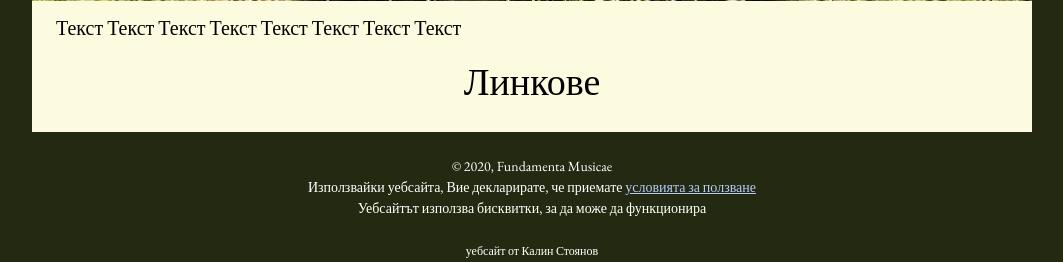
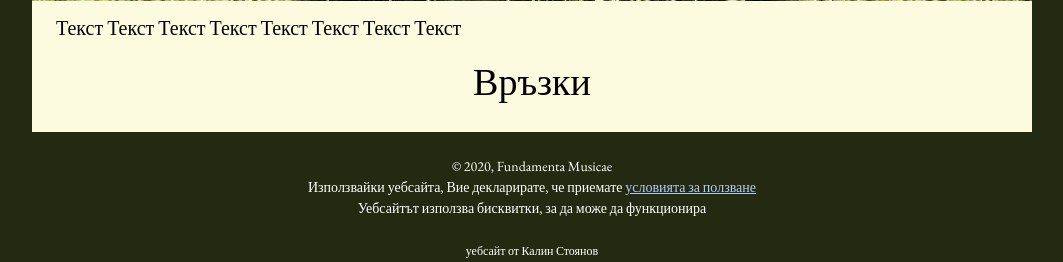
Before and after one commit to kgskgs/musicae_web, a Django app: template musicae_content/templates/musicae_content/index.html in a window 1280 px wide. Shown: the part 374-636 px from the top of the page, without its empty margins (108-1171 px from the left). Run offline with Django 3.2, Linux system fonts and the light colour scheme; the template is opened without the code that fills it, so the values that code supplies are empty; parts of the project's set-up code (start-up, migrations or seed data) failed here and were passed over.

Commit message:
links text

```diff
--- a/musicae_content/templates/musicae_content/index.html
+++ b/musicae_content/templates/musicae_content/index.html
@@ -51,7 +51,7 @@
 
 
 <div>
-<div class="w3-center"><h3>{% trans "Линкове"%}</h3></div>
+<div class="w3-center"><h3>{% trans "Връзки"%}</h3></div>
 </div>
 
 
```
